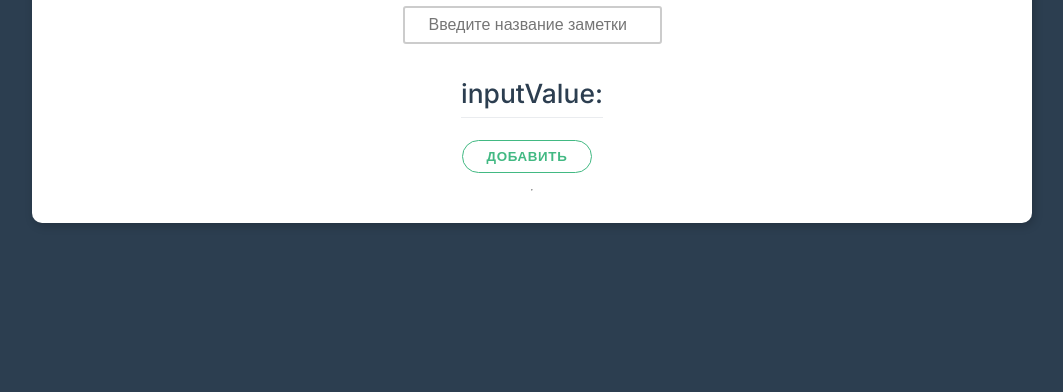
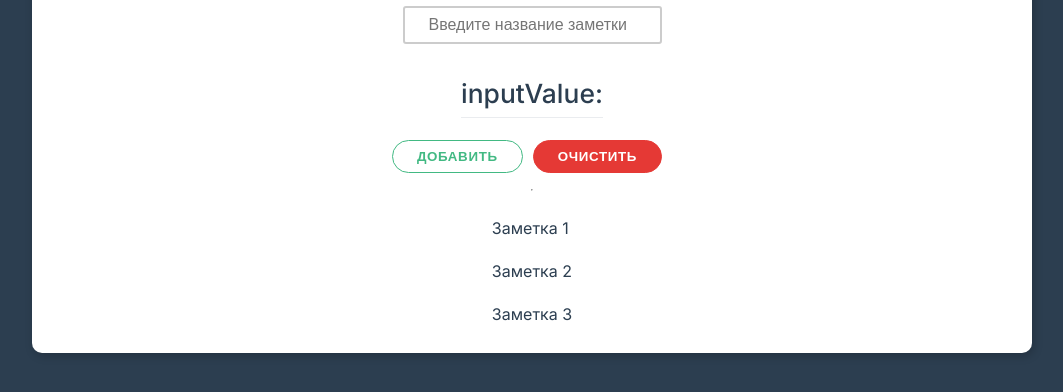
Before and after one commit to RastaBoy/vue_exersises, a plain HTML site: page index.html in a window 1280 px wide. Shown: the part 196-588 px from the top of the page, without its empty margins (108-1171 px from the left). Drawn offline with nearby package versions, Linux system fonts and the light colour scheme.

Commit message:
Notes - Add and Clear methods

```diff
--- a/components/app.js
+++ b/components/app.js
@@ -5,13 +5,24 @@ const App = {
         return {
             title: 'Список заметок',
             placeholderString: 'Введите название заметки',
-            inputValue: ''
+            inputValue: '',
+            notes: ['Заметка 1', 'Заметка 2', 'Заметка 3']
         }
     },
     methods: {
         inputChangeHandler() {
             //console.log("Something", event.target.value)
             this.inputValue = event.target.value
+        },
+        addNewNote() {
+            this.notes.push(this.inputValue)
+            this.inputValue = ''
+        },
+        clearAllNotes() {
+            while(this.notes.length > 0) {
+                this.notes.pop()
+            }
+
         }
     }
 }
--- a/index.html
+++ b/index.html
@@ -21,8 +21,16 @@
                 />
             </div>
             <h2>inputValue: {{ inputValue }}</h2>
-            <button class="btn">Добавить</button>
+            <div>
+                <button class="btn" v-on:click="addNewNote">Добавить</button>
+                <button class="btn danger" v-on:click="clearAllNotes">Очистить</button>
+            </div>
             <hr />
+            <ul class="list">
+                <li class="list-item" v-for="myNote in notes">
+                    {{ myNote }}
+                </li>
+            </ul>
         </div>
     </div>
 
```
